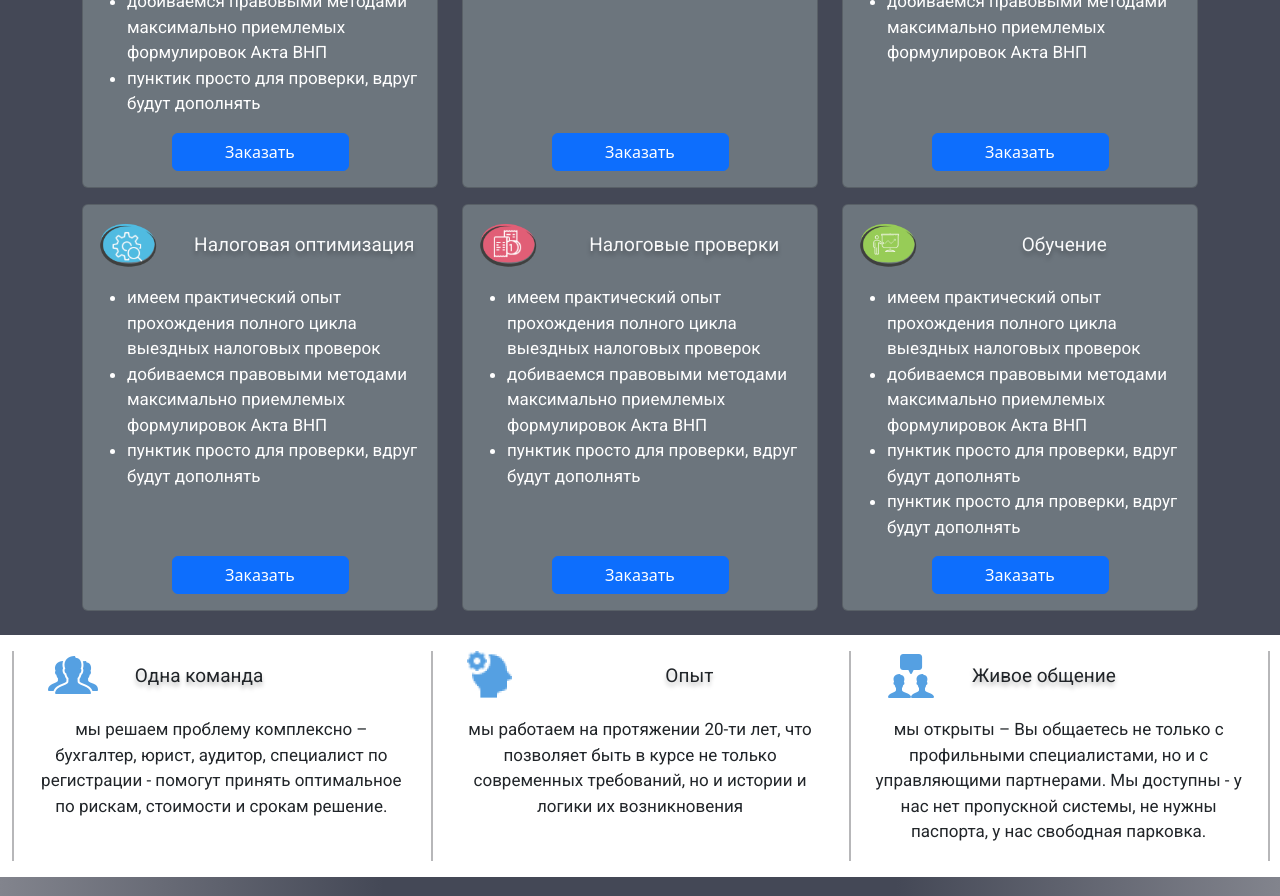
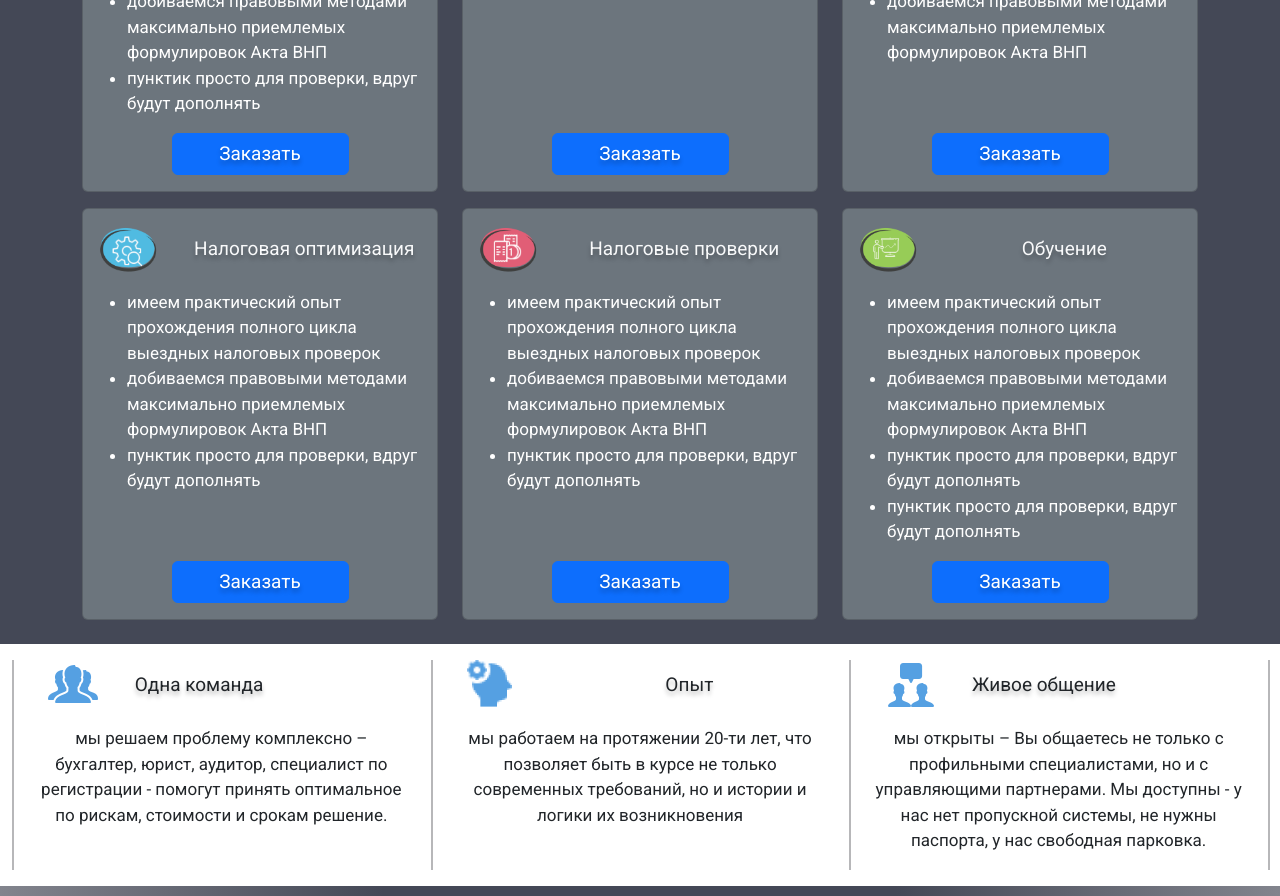
Before and after one commit to FarAlex54/Layer, a React (Create React App) app: page / in a window 1280 px wide. Shown: the part 820-1716 px from the top of the page. Built offline with nearby package versions, Linux system fonts and the light colour scheme.

Commit message:
Кнопочку подправил

```diff
--- a/src/components/Header.jsx
+++ b/src/components/Header.jsx
@@ -1,7 +1,6 @@
 import React,{useState} from 'react'
 import Nav from 'react-bootstrap/Nav';
 import Navbar from 'react-bootstrap/Navbar';
-import {Link} from 'react-router-dom';
 import { AppContext } from '../App';
 import Modal from 'react-bootstrap/Modal';
 import SignLogin from './pages/SignLogin';
@@ -9,8 +8,6 @@ import Container from 'react-bootstrap/Container'
 import Row from 'react-bootstrap/Row'
 import Col from 'react-bootstrap/Col'
 import Image from 'react-bootstrap/Image';
-import NavDropdown from 'react-bootstrap/NavDropdown';
-import Offcanvas from 'react-bootstrap/Offcanvas';
 import Button from 'react-bootstrap/Button';
 import Form from 'react-bootstrap/Form';
 
@@ -45,11 +42,11 @@ function Header() {
                 <Navbar.Brand><Image src='/img/Logowhite.png' fluid/></Navbar.Brand>
               </Col>
               <Col sm={(HeaderContext.pageWidth<=768)? 10:1} className={(HeaderContext.pageWidth<=768)? 'pt-2':''}>
-                <Navbar.Toggle aria-controls="basic-navbar-nav" onClick={()=>{changeStyles(container)}} style={(HeaderContext.pageWidth<=768)? {background:'#55A0E2'}:{background:'rgba(0,0,0,0.0)'}}/>
+                <Navbar.Toggle aria-controls="basic-navbar-nav" onClick={()=>{changeStyles(container)}} style={(HeaderContext.pageWidth<=768)? {background:'#55A0E2', padding:'1px'}:{background:'rgba(0,0,0,0.0)'}}/>
               </Col>
               <Col xxl={9} xl={9} lg={9} md={9} sm={4} xs={5} style={container}> {/* Стиль должен включаться при экране sm или xs*/}
-                  <Navbar.Collapse id="basic-navbar-nav" className=''>
-                    <Nav className='justify-content-evenly header_h w-100 '>
+                  <Navbar.Collapse id="basic-navbar-nav" className='' >
+                    <Nav className='justify-content-evenly header_h w-100'>
                       <Nav.Link className='header_text text-white text-start' href='/'>Главная</Nav.Link>
                       <Nav.Link className='header_text text-white text-start' href='/services'>Услуги</Nav.Link>
                       <Nav.Link className='header_text text-white text-start' href='/knows'>База знаний</Nav.Link>
--- a/src/components/cards/CardForServices.jsx
+++ b/src/components/cards/CardForServices.jsx
@@ -28,7 +28,7 @@ const CardForServices = (props) => {
                 </Row>
             </Container>
             <Col className='text-center pb-3'>
-                <Button className='w-50'>Заказать</Button>
+                <Button className='w-50'><span className='font_h'>Заказать</span></Button>
             </Col>
          </Card>
   )
```
